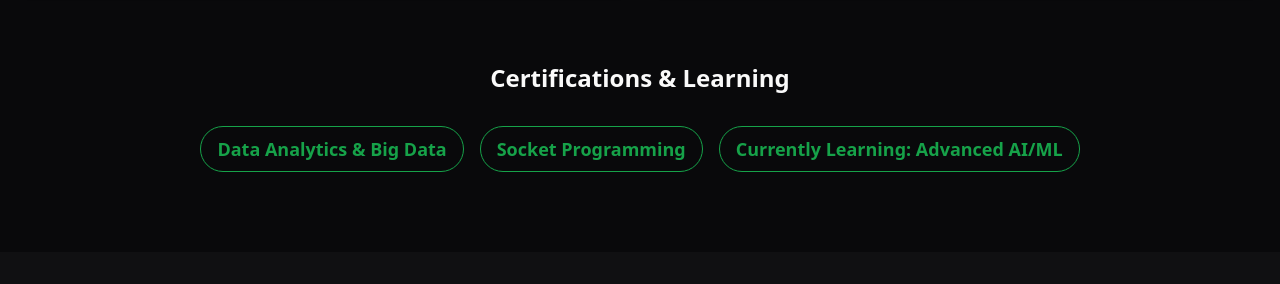
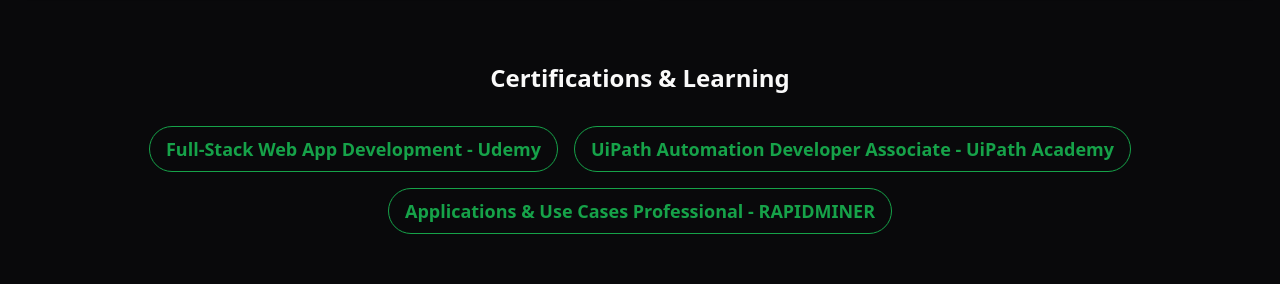
Before and after one commit to VISHRUTH19112003/vishruths-digital-canvas, a React (Vite) app: page / in a window 1280 px wide. Shown: the part 2252-2536 px from the top of the page. Built offline with nearby package versions, Linux system fonts and the light colour scheme.

Commit message:
Add certifications to skills
Add new certifications to the skills section of the website:
- Crash course: Build a Full-Stack Web App in a Weekend (Udemy)
- UiPath Academy Automation Developer Associate Training (UiPath)
- Applications & Use Cases Professional Certification (RAPIDMINER)

```diff
--- a/src/components/Skills.tsx
+++ b/src/components/Skills.tsx
@@ -83,29 +83,23 @@ const Skills = () => {
         <div className="mt-16 text-center">
           <h3 className="text-2xl font-semibold mb-8">Certifications & Learning</h3>
           <div className="flex flex-wrap justify-center gap-4">
-            {/*
-              UPDATE SECTION: Add your certifications or current learning below
-            */}
-            {/*
-              UPDATE SECTION: Add your certifications or current learning below
-            */}
             <Badge
               variant="outline"
               className="text-lg py-2 px-4 border-github-green text-github-green hover:bg-github-green-muted"
             >
-              Data Analytics & Big Data
+              Full-Stack Web App Development - Udemy
             </Badge>
             <Badge
               variant="outline"
               className="text-lg py-2 px-4 border-github-green text-github-green hover:bg-github-green-muted"
             >
-              Socket Programming
+              UiPath Automation Developer Associate - UiPath Academy
             </Badge>
             <Badge
               variant="outline"
               className="text-lg py-2 px-4 border-github-green text-github-green hover:bg-github-green-muted"
             >
-              Currently Learning: Advanced AI/ML
+              Applications & Use Cases Professional - RAPIDMINER
             </Badge>
           </div>
         </div>
```
